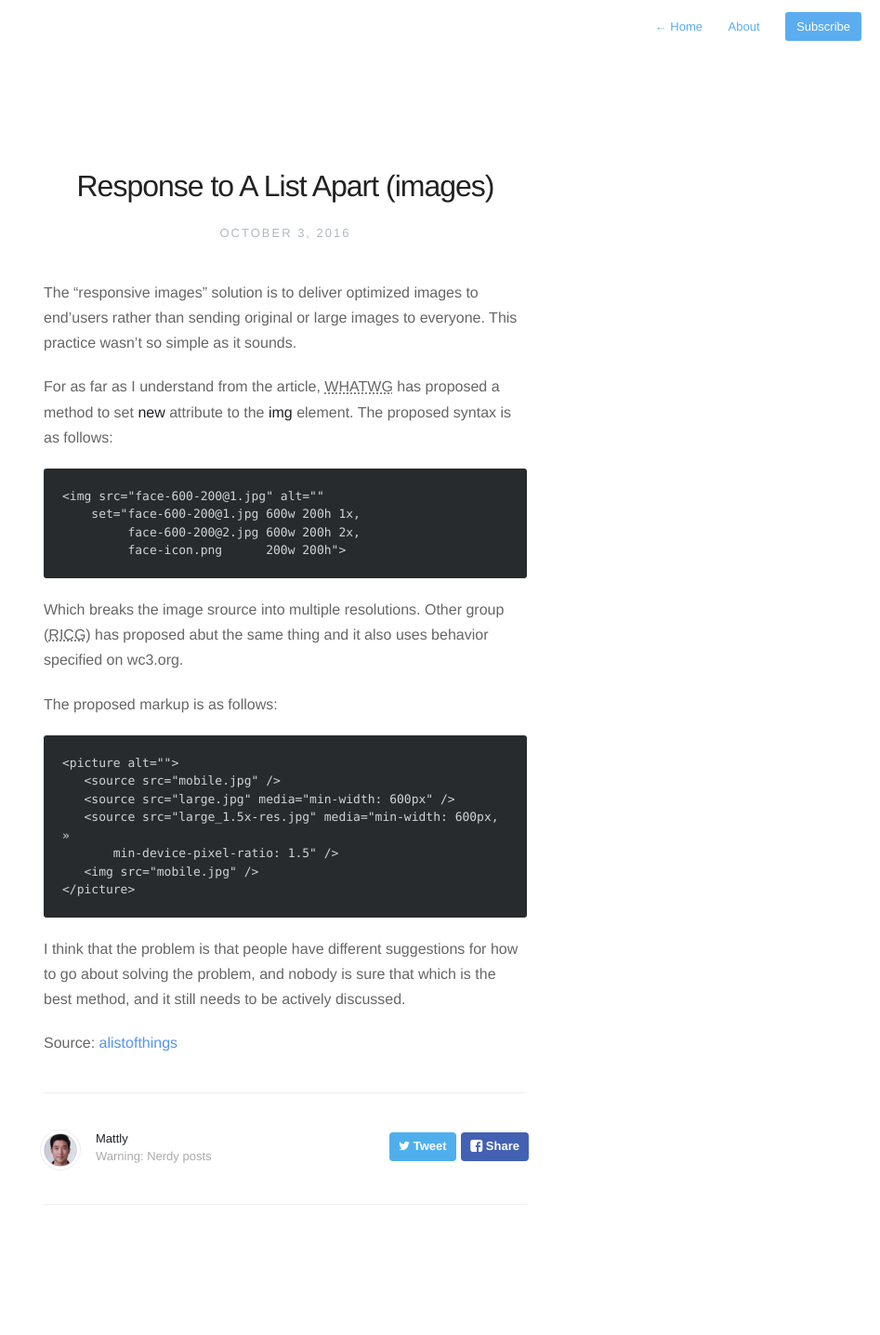
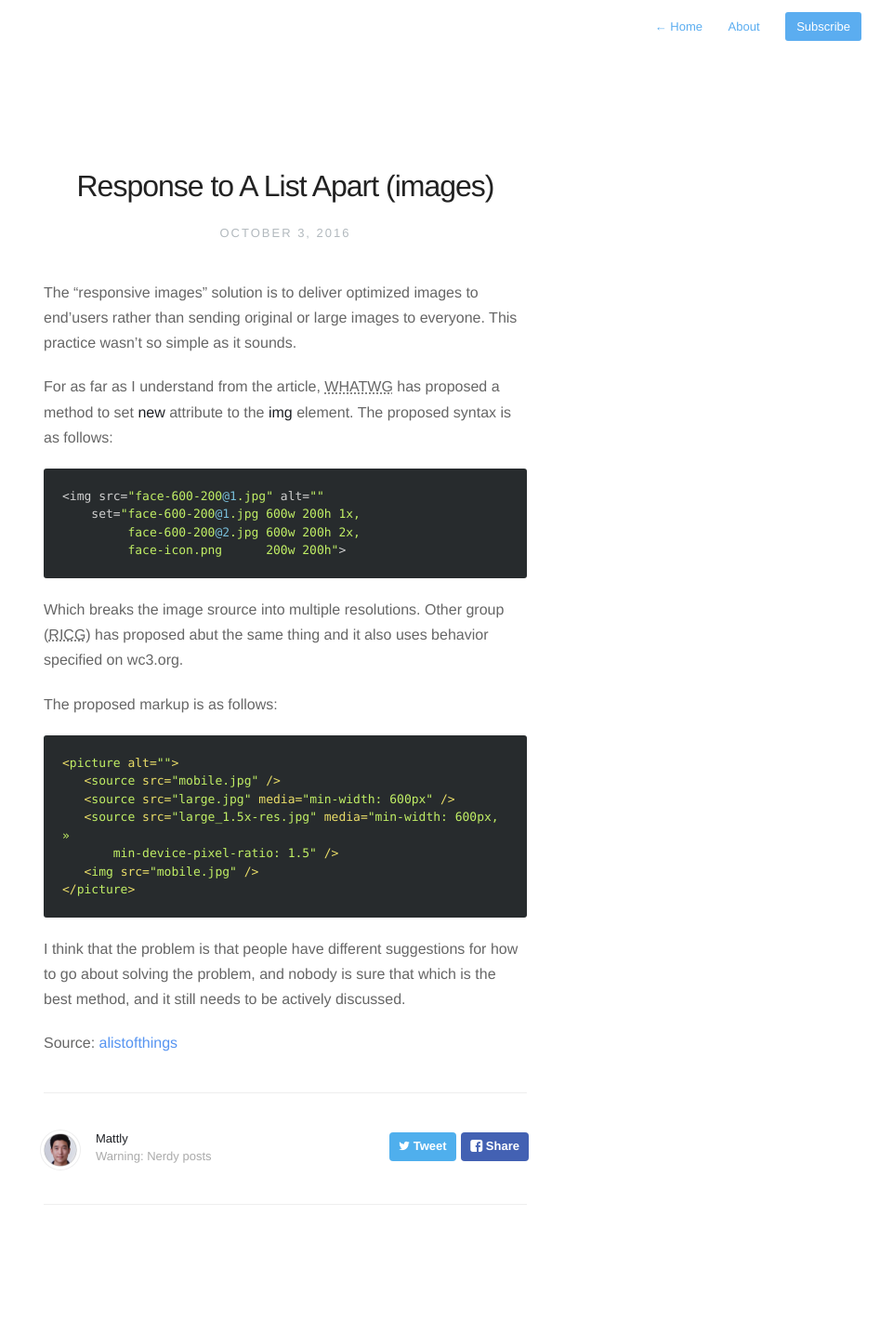
Before and after one commit to jsmattly/blog, a Jekyll site: the page built from _posts/2016-10-03-Response-to-A-List-Apart(images).md, in a window 1280 px wide. Shown: the whole page at 93% size, without its empty margins (333-1280 px from the left). Built offline with Jekyll 4.4.1, drawn with Linux system fonts in a browser that asks for light colours; nearby versions of some CDN libraries.

Commit message:
fixed formatting

````diff
--- a/_posts/2016-10-03-Response-to-A-List-Apart(images).md
+++ b/_posts/2016-10-03-Response-to-A-List-Apart(images).md
@@ -8,7 +8,7 @@ The "responsive images" solution is to deliver optimized images to end'users rat
 
 For as far as I understand from the article, WHATWG has proposed a method to set **new** attribute to the **img** element. The proposed syntax is as follows:
 
-```HTML
+```html
 <img src="face-600-200@1.jpg" alt=""
     set="face-600-200@1.jpg 600w 200h 1x,
          face-600-200@2.jpg 600w 200h 2x,
@@ -19,7 +19,7 @@ Which breaks the image srource into multiple resolutions. Other group (RICG) has
 
 The proposed markup is as follows:
 
-```HTML
+```html
 <picture alt="">
    <source src="mobile.jpg" />
    <source src="large.jpg" media="min-width: 600px" />
````
Also changed, not shown: _posts/2016-10-03-Response-to-A-List-Apart(navigation).md (renamed from _posts/2016-10-03-Response-to-A-List-Apart(navigation).mdown), 1 other file.
